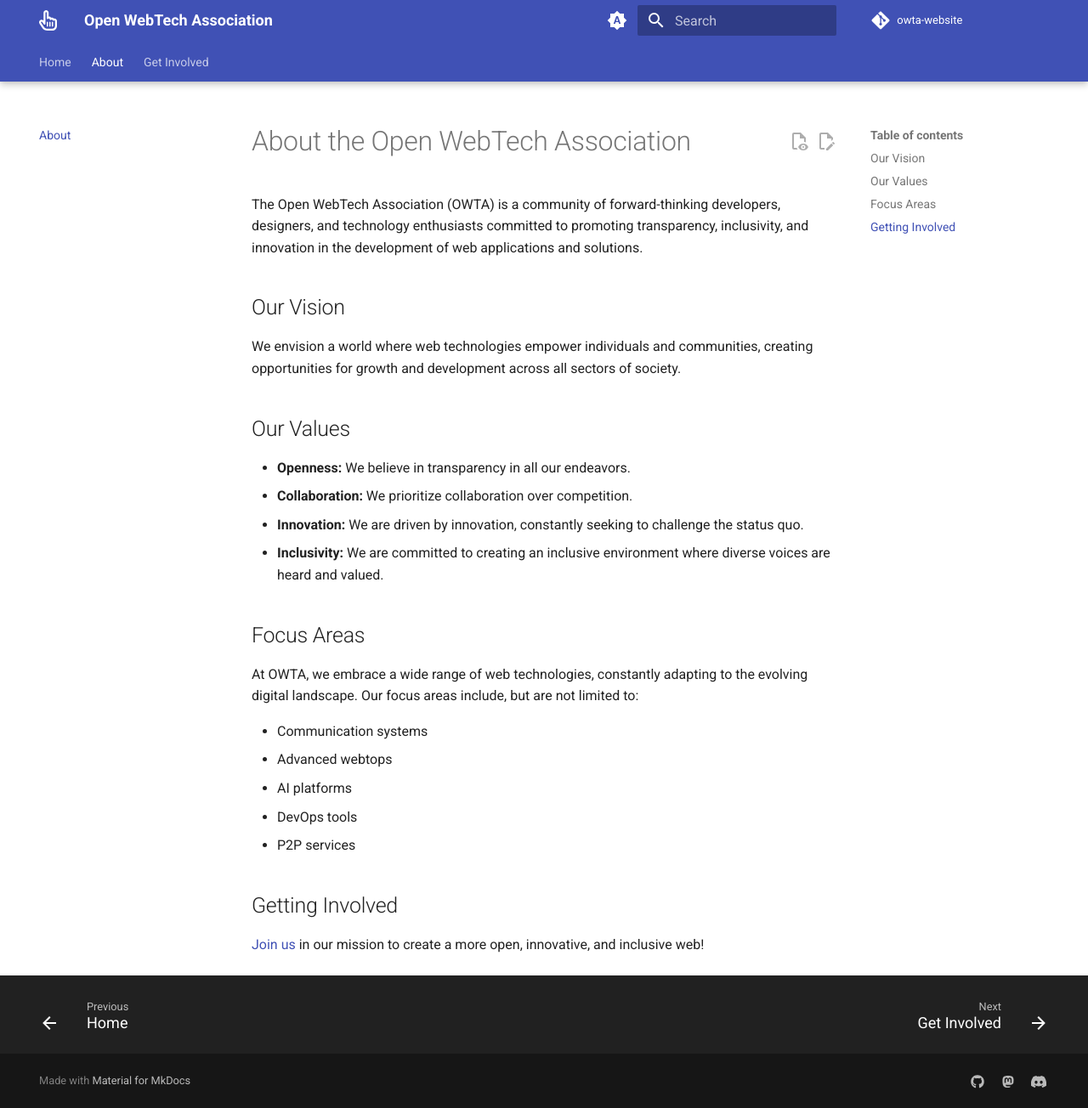
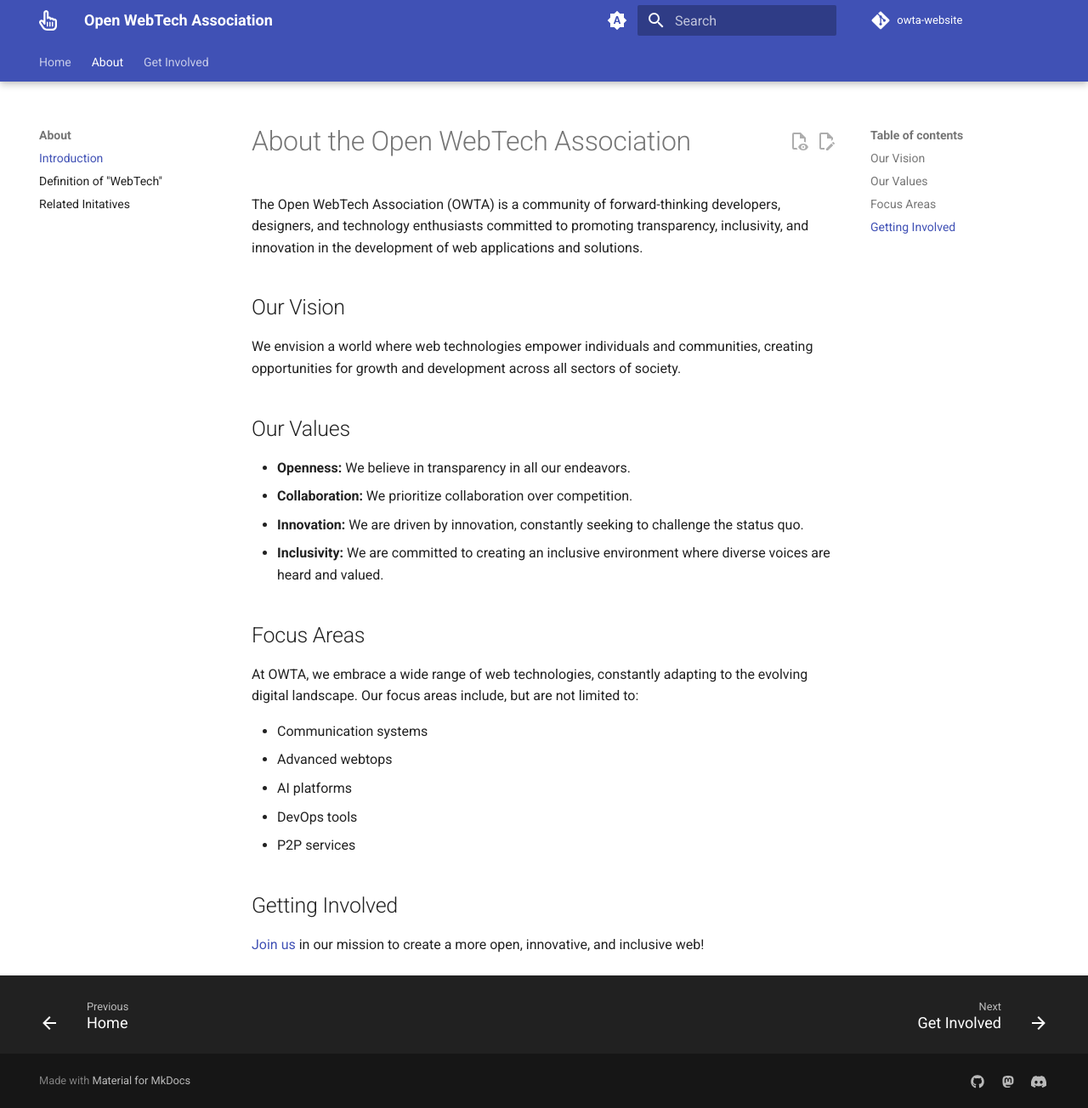
Before and after one commit to open-webtech/open-webtech.github.io, an MkDocs documentation site: the page built from docs/about.md, in a window 1280 px wide and 1304 px high. Shown: the whole window at 85% size. Built offline with MkDocs 1.6.1 and Material for MkDocs 9.7.7, drawn with Linux system fonts in a browser that asks for light colours; comment, search, counter and statistics services are not loaded.

Commit message:
Add sub links to "About" navigation item

```diff
--- a/mkdocs.yml
+++ b/mkdocs.yml
@@ -5,8 +5,11 @@ edit_uri: edit/main/docs/
 
 nav:
   - Home: index.md
-  - About: about.md
-  - Get Involved: get-involved.md
+  - About:
+    - Introduction: about.md
+    - 'Definition of "WebTech"': https://open-webtech.github.io/owta-publications/meta/webtech-definition
+    - 'Related Initatives': https://open-webtech.github.io/owta-publications/meta/related-initiatives
+  - 'Get Involved': get-involved.md
 
 theme:
   name: material
```
